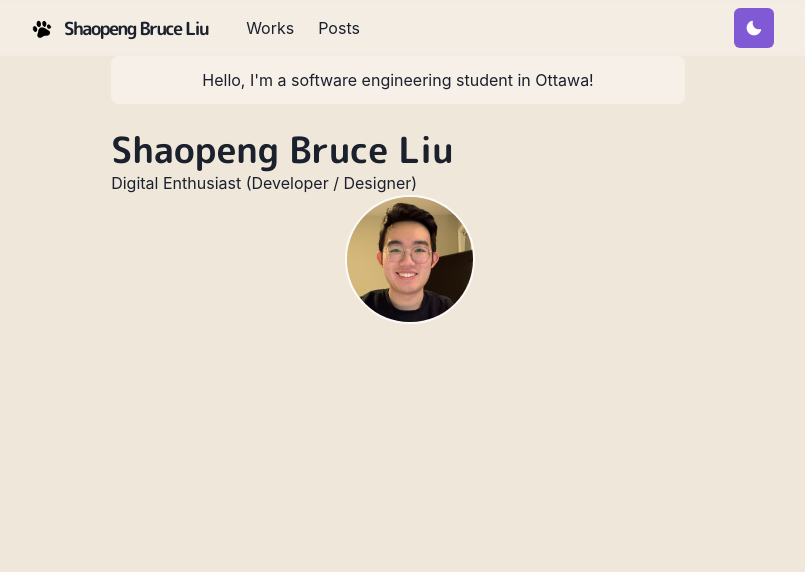
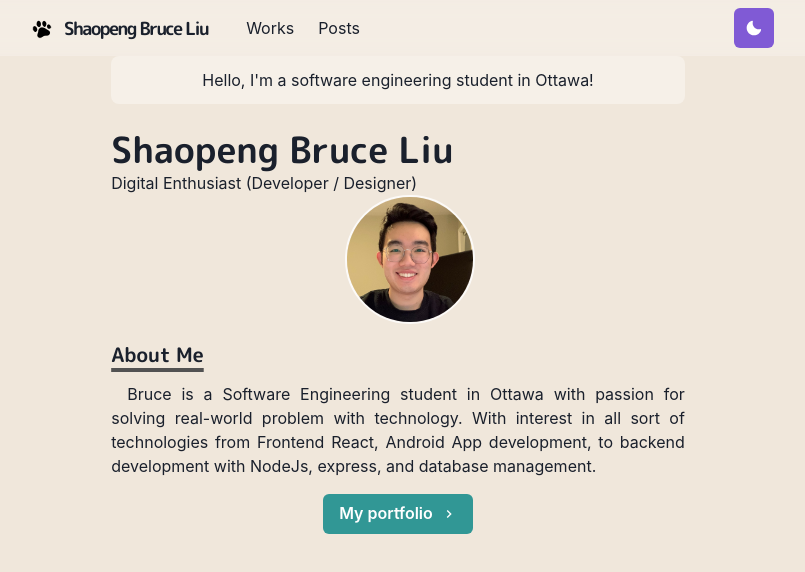
Before and after one commit to Bruce-liushaopeng/pofolio-homepage, a Next.js app: page / in a window 1280 px wide. Shown: the top 572 px of the page, without its empty margins (242-1047 px from the left). Built offline with nearby package versions, Linux system fonts and the light colour scheme.

Commit message:
About Me and Link to My portfolio

```diff
--- /dev/null
+++ b/components/layouts/section.js
@@ -0,0 +1,21 @@
+import { motion } from 'framer-motion'
+import { chakra, shouldForwardProp } from '@chakra-ui/react'
+
+const StyledDiv = chakra(motion.div, {
+  shouldForwardProp: prop => {
+    return shouldForwardProp(prop) || prop === 'transition'
+  }
+})
+
+const Section = ({ children, delay = 0 }) => (
+  <StyledDiv
+    initial={{ y: 10, opacity: 0 }}
+    animate={{ y: 0, opacity: 1 }}
+    transition={{ duration: 0.8, delay }}
+    mb={6}
+  >
+    {children}
+  </StyledDiv>
+)
+
+export default Section
--- /dev/null
+++ b/components/paragraph.js
@@ -0,0 +1,7 @@
+import styled from '@emotion/styled'
+
+const Paragraph = styled.p`
+text-align: justify;
+text-indent: 1em;
+`
+export default Paragraph
--- a/pages/index.js
+++ b/pages/index.js
@@ -1,4 +1,8 @@
-import { Container, Box, Heading, Image, useColorModeValue} from '@chakra-ui/react'
+import { ChevronRightIcon } from '@chakra-ui/icons'
+import NextLink from 'next/link'
+import { Button,Container, Box, Heading, Image, useColorModeValue} from '@chakra-ui/react'
+import Section from '../components/layouts/section'
+import Paragraph from '../components/paragraph'
 const Page = () =>{
     return (
         <Container>
@@ -16,6 +20,24 @@
             </Box>
         </Box>
         </Box>
+        <Section delay={0.1}>
+            <Heading as="h3" variant="section-title">
+                About Me
+            </Heading>
+            <Paragraph>
+                Bruce is a Software Engineering student in Ottawa with passion for solving real-world problem with
+                technology.
+                With interest in all sort of technologies from Frontend React, Android App development,
+                to backend development with NodeJs, express, and database management.
+            </Paragraph>
+        <Box align="center" my={4}>
+            <NextLink href="/works">
+                <Button rightIcon={<ChevronRightIcon/>} colorScheme="teal">
+                   My portfolio
+                </Button>
+            </NextLink>
+        </Box>
+        </Section>
         </Container>
     )
 }
```
